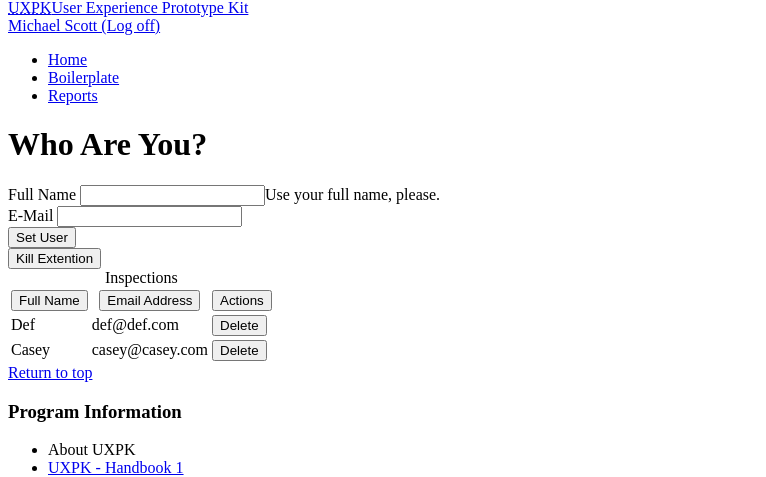
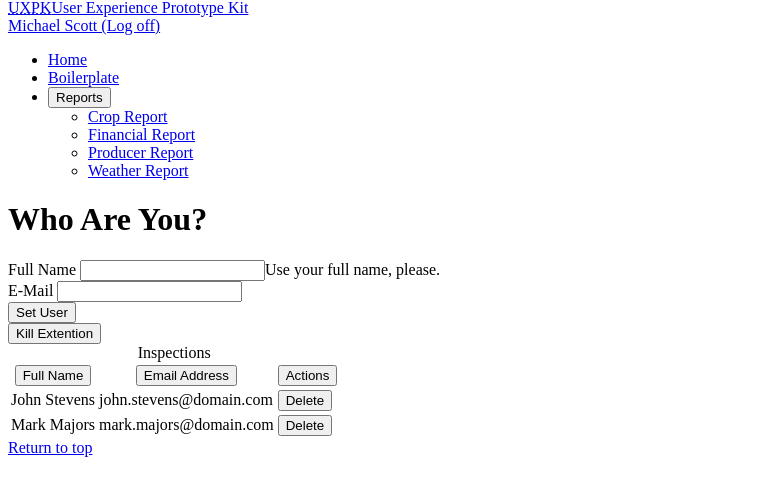
Before and after one commit to USDA-FSA/ProtoKit, a Vue app: page / in a window 1280 px wide. Shown: the part 331-808 px from the top of the page, without its empty margins (0-766 px from the left). Built offline with nearby package versions, Linux system fonts and the light colour scheme.

Commit message:
updated Global Nav to include JS [appends #14]

```diff
--- a/src/_services/navigation.service.js
+++ b/src/_services/navigation.service.js
@@ -2,41 +2,48 @@
 
 const apiData = [
   {
+    uid: "UNIQUE-ID-1122334455",
     label: "Home",
     path: "/",
     hasChild: "false",
     children: []
   },
   {
+    uid: "UNIQUE-ID-2233445566",
     label: "Boilerplate",
     path: "/boilerplate",
     hasChild: "false",
     children: []
   },
   {
+    uid: "UNIQUE-ID-3344556677",
     label: "Reports",
     path: "/reports",
     hasChild: "true",
     children: [
       {
+        uid: "UNIQUE-ID-4455667788",
         label: "Crop Report",
         path: "/reports/crop-report",
         hasChild: "false",
         children: [],
       },
       {
+        uid: "UNIQUE-ID-5566778899",
         label: "Financial Report",
         path: "/reports/financial-report",
         hasChild: "false",
         children: [],
       },
       {
+        uid: "UNIQUE-ID-6677889911",
         label: "Producer Report",
         path: "/reports/producer-report",
         hasChild: "false",
         children: [],
       },
       {
+        uid: "UNIQUE-ID-7788991122",
         label: "Weather Report",
         path: "/reports/weather-report",
         hasChild: "false",
--- a/src/_services/users.service.js
+++ b/src/_services/users.service.js
@@ -1,8 +1,8 @@
 /////// FAKE API ///////
 
 const users = [
-  { name: 'Def', email: 'def@def.com' },
-  { name: 'Casey', email: 'casey@casey.com' }
+  { name: 'John Stevens', email: 'john.stevens@domain.com' },
+  { name: 'Mark Majors', email: 'mark.majors@domain.com' }
 ];
 
 export const service = {
--- a/src/components/global-nav/global-nav.vue
+++ b/src/components/global-nav/global-nav.vue
@@ -5,15 +5,15 @@
         <!-- loop here -->
         <ul class="fsa-nav-global__list" aria-label="Primary Navigation" id="primary-navigation">
           <li v-for="item in items" class="fsa-nav-global__list-item">
-            <div  v-if="item.hasChildren == true">
-              <button class="fsa-nav-global__link fsa-nav-global__link--has-sub-menu" type="button" aria-expanded="false" aria-controls="item.label">
-                <span class="fsa-nav-global__text" id="item.path">{{item.label}}</span>
+            <div  v-if="item.hasChild=='true'">
+              <button v-on:click="toggleMenu" class="fsa-nav-global__link fsa-nav-global__link--has-sub-menu" type="button" aria-expanded="false" :aria-controls="item.uid">
+                <span class="fsa-nav-global__text" :id="item.uid+'-SUB'">{{item.label}}</span>
               </button>
-              <div class="fsa-nav-global__sub-menu" id="item.label" aria-hidden="true">
+              <div class="fsa-nav-global__sub-menu" :id="item.uid" aria-hidden="true">
                 <div class="fsa-nav-global__sub-menu-bd">
-                  <ul v-for="child in item.children" class="fsa-nav-global__sub-menu-list" aria-labelledby="item.path">
-                    <li class="fsa-nav-global__sub-menu-item">
-                      <router-link to='child.path' class="fsa-nav-global__sub-menu-link">{{child.label}}</router-link></li>
+                  <ul class="fsa-nav-global__sub-menu-list" :aria-labelledby="item.uid+'-SUB'">
+                    <li v-for="child in item.children" class="fsa-nav-global__sub-menu-item">
+                      <router-link :to='child.path' class="fsa-nav-global__sub-menu-link">{{child.label}}</router-link></li>
                   </ul>
                 </div>
               </div>
@@ -32,10 +32,17 @@
 </template>
 
 <script>
+
 export default {
 
   props: {
     NAV_DATA: Array,
+  },
+
+  data: function(){
+    return {
+      menuOpen: false,
+    }
   },
 
   computed: {
@@ -44,6 +51,56 @@ export default {
       return this.NAV_DATA;
     }
 
+  },
+
+  methods: {
+
+    toggleMenu: function(e){
+
+      var item = e.currentTarget;
+      var id = item.getAttribute('aria-controls');
+      var ariaExpanded = item.getAttribute('aria-expanded');
+
+      if (this.menuOpen) {
+
+        this.menuOpen = false;
+        item.setAttribute('aria-expanded', 'false');
+        document.getElementById(id).setAttribute('aria-hidden', 'true');
+
+      } else {
+
+        this.menuOpen = true;
+        item.setAttribute('aria-expanded', 'true');
+        document.getElementById(id).setAttribute('aria-hidden', 'false');
+
+      }
+
+      item.addEventListener('focus',
+        function (e) {
+          if(this.menuOpen){
+            this.menuOpen = false;
+            item.setAttribute('aria-expanded', 'false');
+            document.getElementById(id).setAttribute('aria-hidden', 'true');
+          }
+        }
+      );
+    },
+
+    listenForKeys: function(event){
+      if(event.keyCode == 27){
+        this.menuOpen = false;
+        document.querySelector('.fsa-nav-global__link[aria-expanded="true"]').setAttribute('aria-expanded', 'false');
+        document.querySelector('.fsa-nav-global__sub-menu[aria-hidden="false"]').setAttribute('aria-hidden', 'true');
+      }
+    }
+
+  },
+
+  created(){
+    window.addEventListener('keydown', this.listenForKeys);
+  },
+  beforeDestroy(){
+    window.removeEventListener('keydown', this.listenForKeys);
   }
 
 }
```
Also changed, not shown: 1 other file (tests, documents, lock files or other folders).
